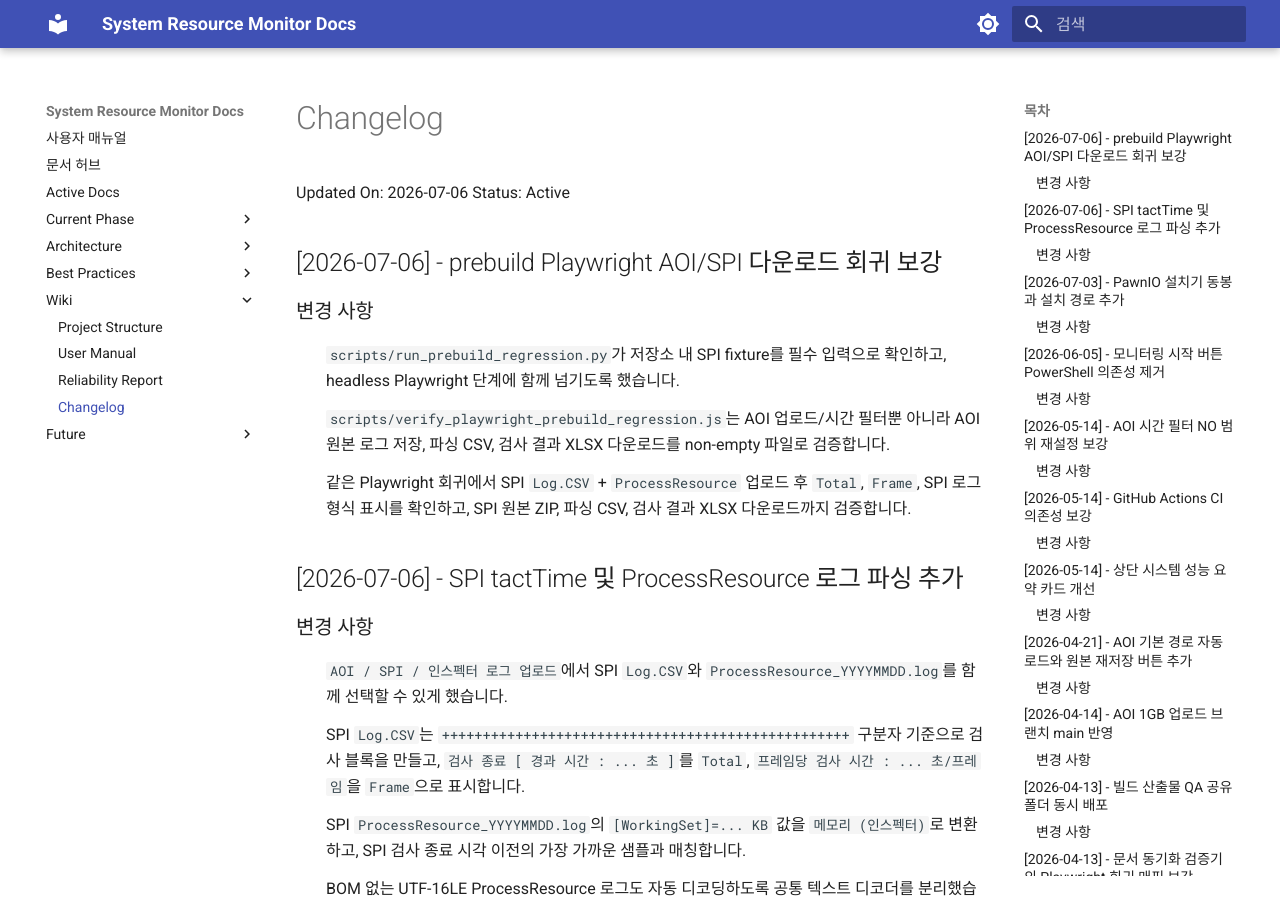
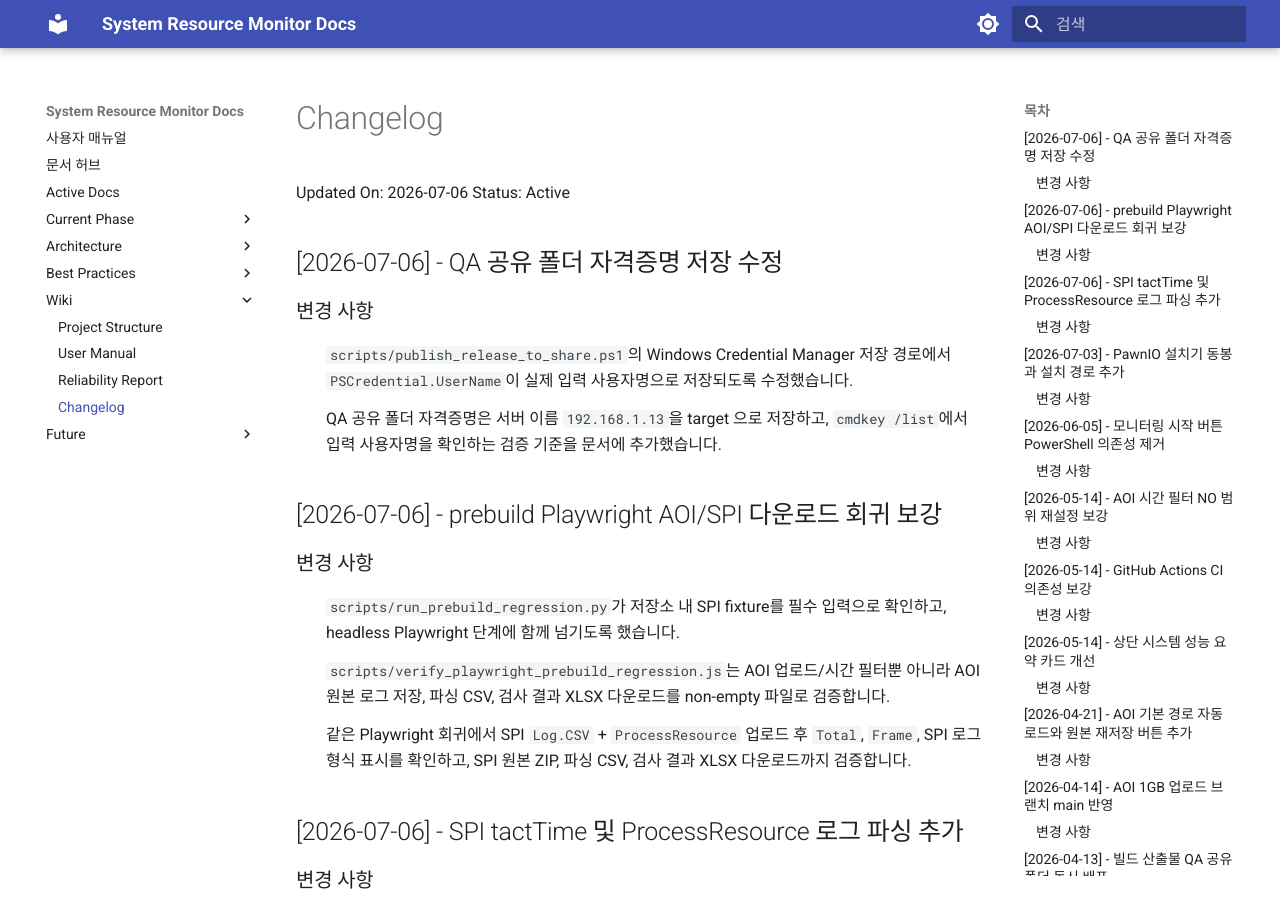
Before and after one commit to prefix9671/PC-monitor-Tools, an MkDocs documentation site: the page built from docs/Wiki/Changelog.md, in a window 1280 px wide and 900 px high. Built offline with MkDocs 1.6.1 and Material for MkDocs 9.7.7, drawn with Linux system fonts in a browser that asks for light colours.

Commit message:
fix: store QA share credential username correctly

```diff
--- a/docs/Current Phase/CurrentPhase.md
+++ b/docs/Current Phase/CurrentPhase.md
@@ -37,6 +37,7 @@
 - AOI / SPI / 인스펙터 대용량 업로드와 멀티스레드 파싱 경로가 `main`에 유지되는지 확인
 - 패키징 흐름에서 실제 기준 파일이 무엇인지 문서에 명확히 유지
 - QA 공유 폴더 동시 배포가 기본 흐름으로 유지되는지, 자격증명 방식이 Windows Credential Manager 기준인지, 서버 루트 정리가 최신본 1개 + `old/` 아카이브 규칙을 지키는지 확인
+- QA 공유 폴더 자격증명은 Credential Manager target `192.168.1.13`에 실제 입력 사용자명으로 저장되는지 확인
 - Playwright MCP 기반 WEB 대시보드 검증은 stdio 호환 구성이 유지되는지 함께 확인
 - 최종 패키징 전 bug 입력 파일 기반 headless Playwright 회귀가 반복 가능하고, step별 STDOUT/실패 조건이 남는지 유지
 
--- a/docs/Wiki/Changelog.md
+++ b/docs/Wiki/Changelog.md
@@ -2,6 +2,13 @@
 
 Updated On: 2026-07-06
 Status: Active
+
+## [2026-07-06] - QA 공유 폴더 자격증명 저장 수정
+
+### 변경 사항
+
+- `scripts/publish_release_to_share.ps1`의 Windows Credential Manager 저장 경로에서 `PSCredential.UserName`이 실제 입력 사용자명으로 저장되도록 수정했습니다.
+- QA 공유 폴더 자격증명은 서버 이름 `192.168.1.13`을 target 으로 저장하고, `cmdkey /list`에서 입력 사용자명을 확인하는 검증 기준을 문서에 추가했습니다.
 
 ## [2026-07-06] - prebuild Playwright AOI/SPI 다운로드 회귀 보강
 
--- a/docs/Wiki/ReliabilityReport.md
+++ b/docs/Wiki/ReliabilityReport.md
@@ -58,6 +58,7 @@
 - `scripts/verify_docs_sync.py`는 Git이 한글 경로를 quoted path 또는 UTF-8로 출력하는 환경에서도 `bug/` 입력과 로컬 GUI 산출물을 비기준 변경으로 오인하지 않도록 유지해야 함
 - prebuild regression step마다 실패 조건과 STDOUT을 별도 로그/JSON으로 남겨 현장 재현이나 원격 디버깅에 유리함
 - 로컬 릴리스와 QA 공유 폴더 릴리스가 같은 `build.bat` 경로에서 동시에 생성되므로, QA 전달 누락을 packaging 단계에서 더 일찍 발견할 수 있음
+- QA 공유 폴더 자격증명 프롬프트는 Windows Credential Manager target `192.168.1.13`에 실제 입력 사용자명을 저장해 다음 빌드에서 재사용할 수 있음
 - QA 공유 폴더 루트에서 최신 릴리스만 남기고 이전 버전은 `old/`로 이동하므로, 현장에서 최신본을 찾는 시간이 줄어듦
 - AOI / 인스펙터 로그 업로드는 개발/패키징 모두 1GB로 고정되어, 장시간 운전 로그를 UI 업로드 경로로 재현하기 쉬움
 - AOI 파서는 큰 단일 로그는 청크 단위, 여러 로그는 파일 단위 스레드 병렬화를 사용해 장시간 로그 재검증의 체감 대기 시간을 줄임
```
Also changed, not shown: docs/Architecture/RuntimeAndPackaging.md (+1 -1 lines), docs/Current Phase/VerificationChecklist.md (+1 -0 lines), 1 other file.
